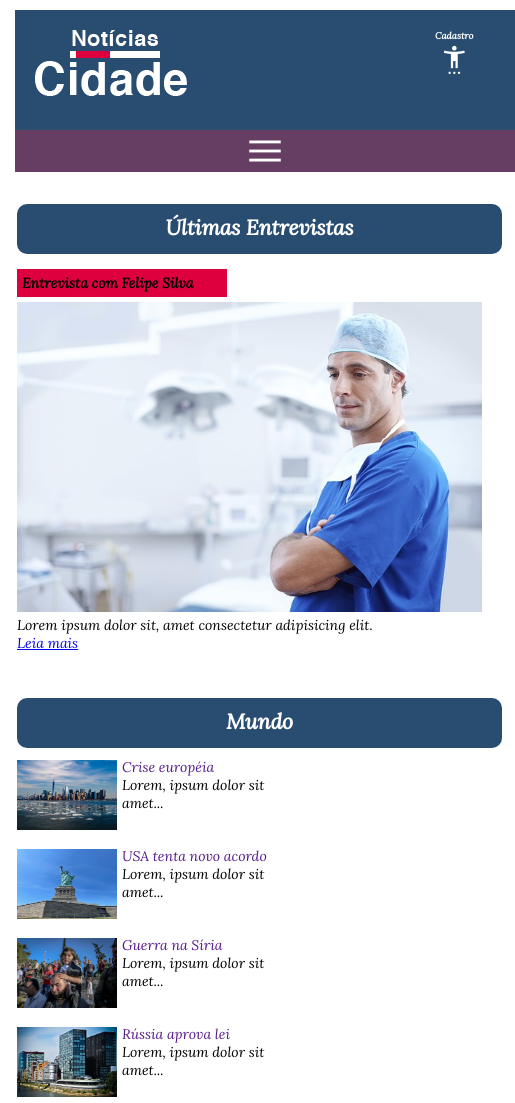
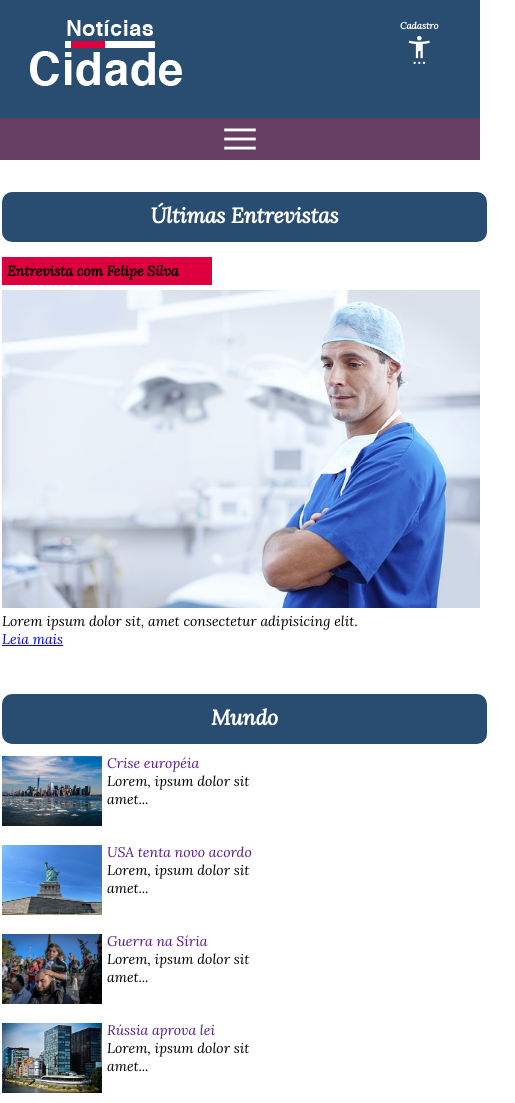
Before and after one commit to EderDSouza/Projeto-Site-Cidade, a plain HTML site: page index.html in a window 390 px wide. Shown: the top 1103 px of the page, 515 px wide, since content can reach past the window. Drawn offline with nearby package versions, Linux system fonts and the light colour scheme.

Commit message:
ajuste de tela

```diff
--- a/css/media-query.css
+++ b/css/media-query.css
@@ -10,10 +10,10 @@
 body{
     background: none;
     font-size: 14px;
-    width: 100vw;
+    width: 100%;
     height: 100vh;
     font-family: 'Lora', sans-serif;
-    margin: 10px 15px;
+
 
 }
 span.material-symbols-outlined{
@@ -48,14 +48,14 @@ div#cadastro span:hover{
 
 header{
     background:#294C71;
-    width: 500px;
+    width: 480px;
     display: block;
 
 }
 
 div > img.foto-logo{
     position:relative;
-    margin-left: 20px;
+    margin-left: 30px;
 
 }
 div#logo-mundo{
@@ -87,7 +87,7 @@ div#menuTopo li{
 div#menuTopo li > a{
     background: rgb(146, 146, 175, 20%);
     display: block;
-    width: 465px;
+    width: 480px;
     text-align: center;
 
 }
@@ -96,12 +96,12 @@ div#menuTopo li > a{
 /*Conteudo main */
 
 main{
-    width: 465px;
+    width: 480px;
     background: #fff;
 }
 
 section {
-    width: 465px;
+    width: 478px;
     display: block;
     margin: 2px;
 
@@ -113,17 +113,17 @@ ul.entrevista{
     display: none;
 }
 div#primeiraColuna{
-    width: 465px;
+    width: 478px;
     height: 100%;
     display: block;
 }
 div#segundaColuna{
-    width: 465px;
+    width: 478px;
     display: block;
     height: 100%;
 }
 div#terceiraColuna{
-    width: 465px;
+    width: 478px;
     display: block;
     height: 100%;
 }
@@ -137,6 +137,8 @@ h2{
     padding: 10px;
     border-radius: 10px;
     position: relative;
+    margin-left: 0;
+    margin-right: 5px;
 
 }
 
@@ -157,19 +159,19 @@ h3{
 }
 
 div >img.fotoDoutor{
-    width: 465px;
+    width: 478px;
     height: auto;
     margin-top: 5px;
 
 }
 
 div > p {
-    width: 465px;
+    width: 478px;
 
 }
 
 div >img.fotoTaxi{
-    width: 465px;
+    width: 478px;
     margin-top: 5px;
 }
 
@@ -188,7 +190,7 @@ div#primeiraColuna li{
 ul#menuFoto, ul#menuFoto2{
     display: inline-block;
     height: 100%;
-    width: 465px;
+    width: 478px;
 }
 ul#menuFoto li, ul#menuFoto2 li{
     display: inline-block;
```
Also changed, not shown: index.html (+1 -0 lines).
